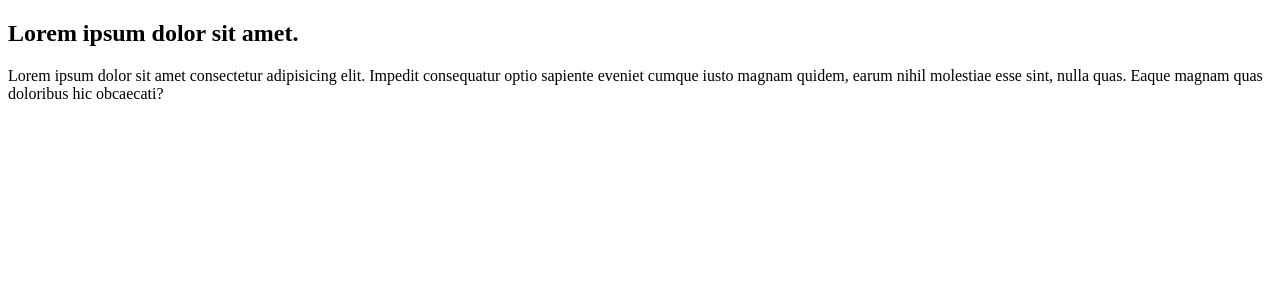
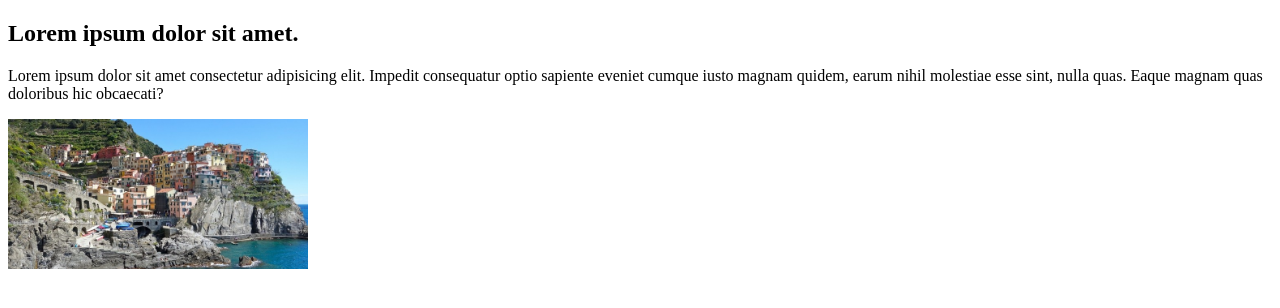
Before and after one commit to OkMoroz/fe-basic-08.02.2023, a plain HTML site: page index.html in a window 1280 px wide. Drawn offline with Linux system fonts and the light colour scheme.

Commit message:
add image

```diff
--- a/index.html
+++ b/index.html
@@ -15,6 +15,7 @@
             <p>Lorem ipsum dolor sit amet consectetur adipisicing elit. Impedit consequatur optio sapiente eveniet
                 cumque iusto magnam quidem, earum nihil molestiae esse sint, nulla quas. Eaque magnam quas doloribus hic
                 obcaecati?</p>
+            <img src="./images/italy.jpg" alt="Italy" width="300">
         </section>
     </main>
 </body>
```
Also changed, not shown: images/italy.jpg (added).
